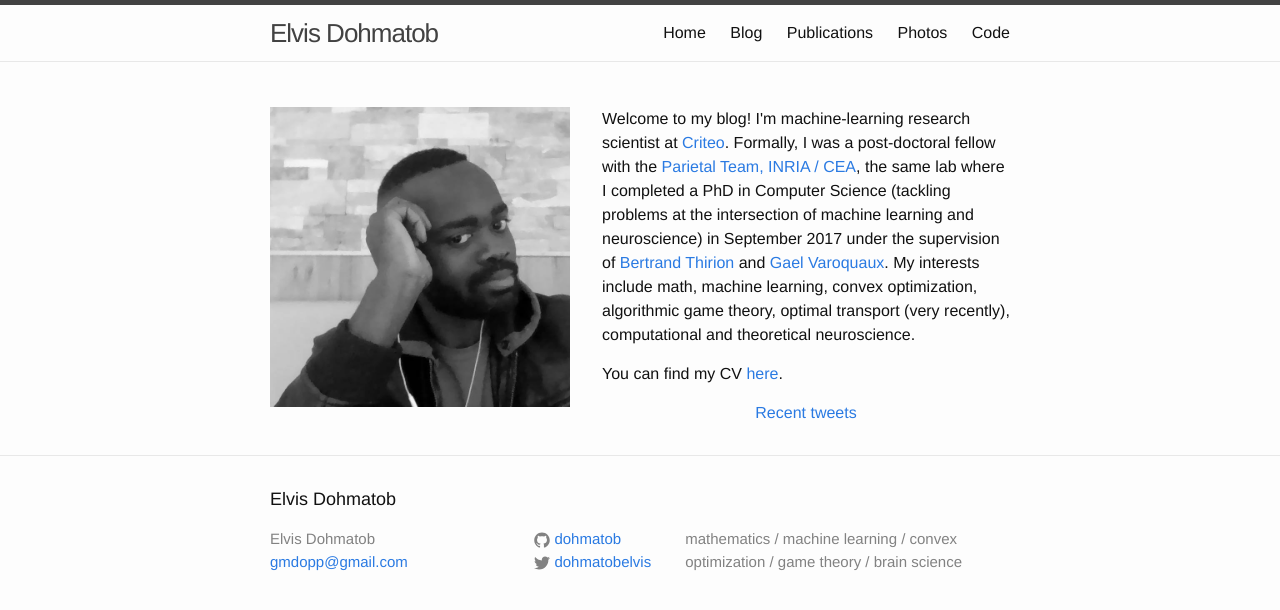
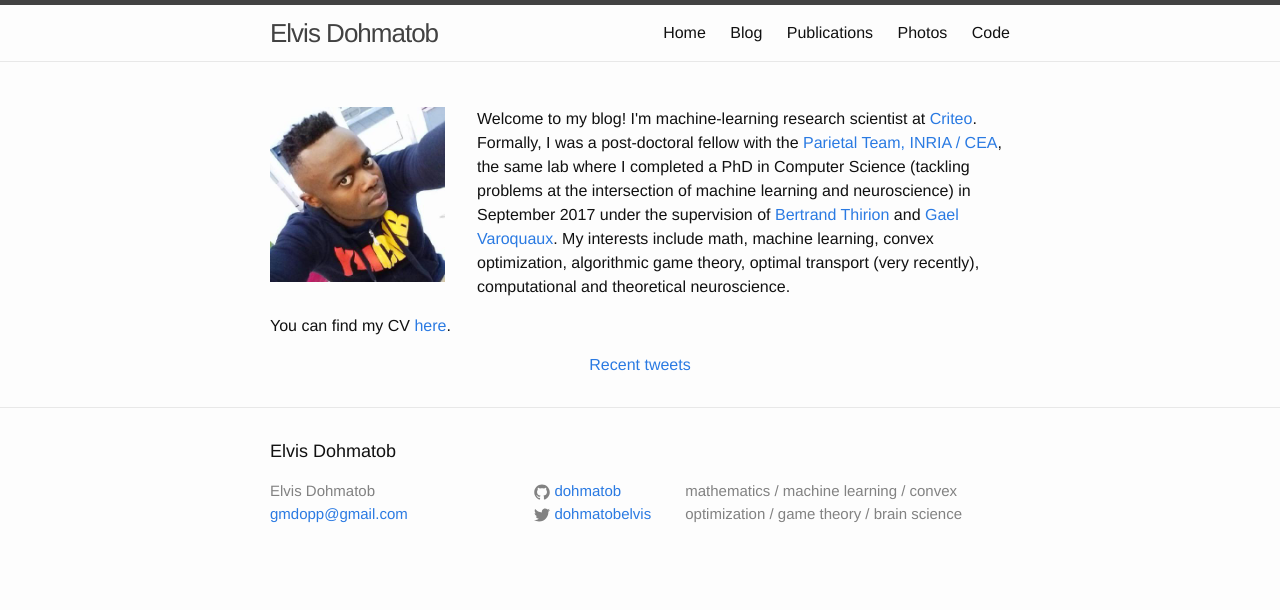
Before and after one commit to dohmatob/dohmatob.github.io, a Jekyll site: the page built from index.md, in a window 1280 px wide. Shown: the top 610 px of the page. Built offline with Jekyll 4.4.1, drawn with Linux system fonts in a browser that asks for light colours; comment, search, counter and statistics services are not loaded.

Commit message:
updated profile pic

```diff
--- a/index.md
+++ b/index.md
@@ -4,7 +4,7 @@
 permalink: /
 order: 1
 ---
-<img style="float: left; margin-right: 2em;" width="300px" src="/assets/photo.jpg" />
+<img style="float: left; margin-right: 2em;" width="175px" src="/assets/photo.jpg" />
 
 <p>
 Welcome to my blog! I'm machine-learning research scientist at <a href="https://www.criteo.com">Criteo</a>. Formally, I was a
```
Also changed, not shown: assets/photo.jpg, assets/photo2.jpg (added), 1 other file.
